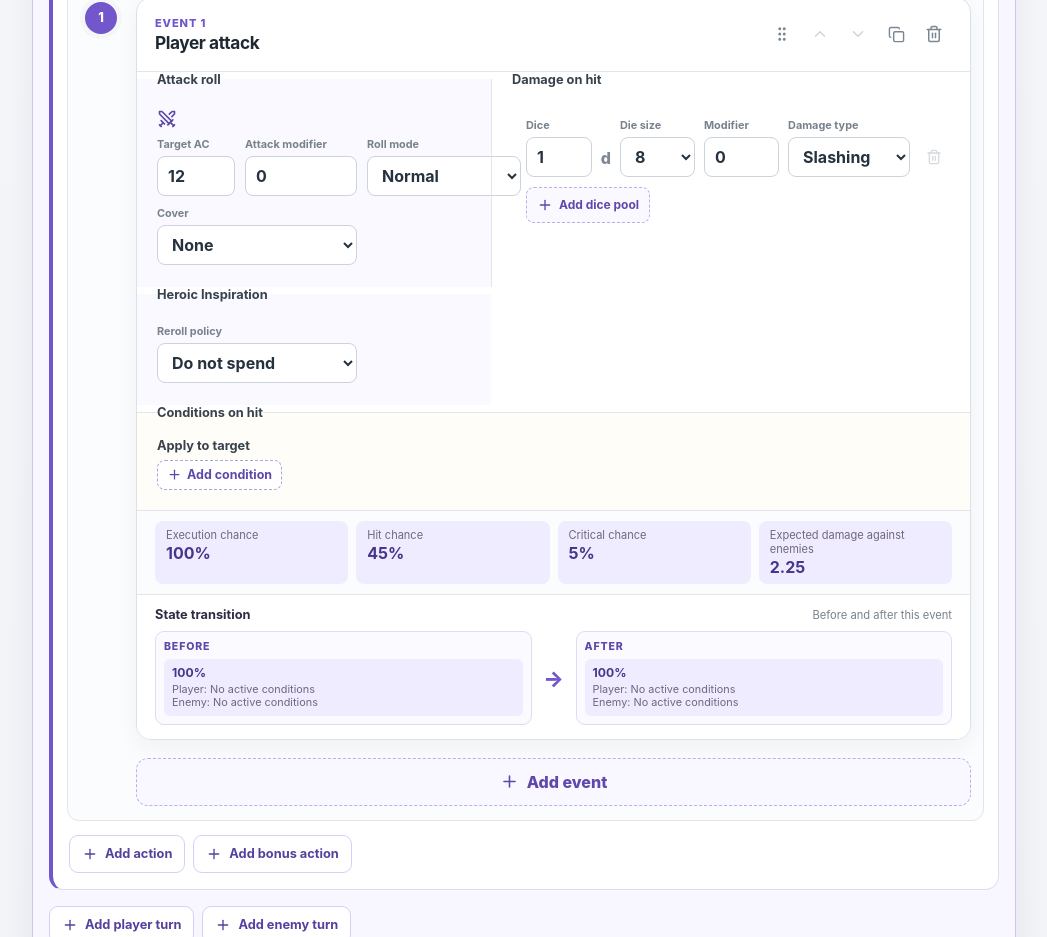
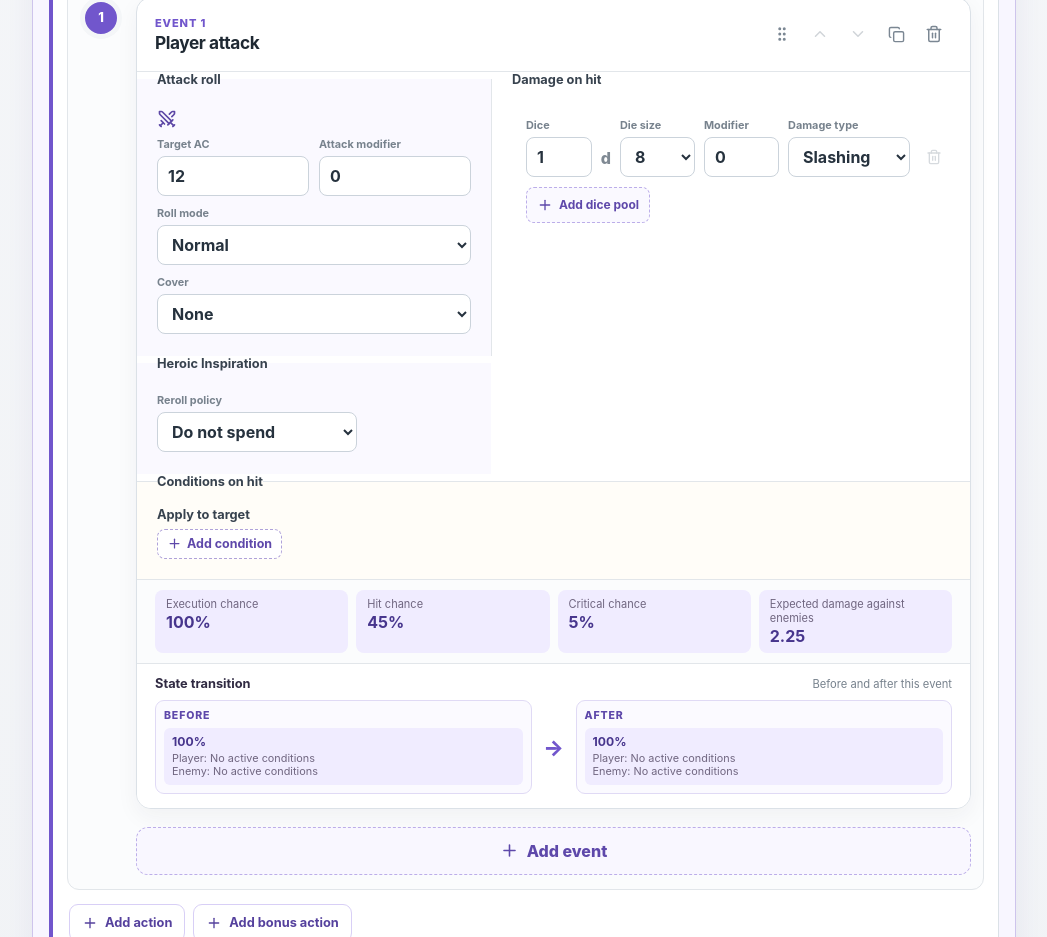
Before and after one commit to mbarkley/crunch-lab, a React (Vite) app: page / in a window 1280 px wide. Shown: the part 1420-2357 px from the top of the page, without its empty margins (116-1163 px from the left). Built offline with nearby package versions, Linux system fonts and the light colour scheme.

Commit message:
Reflow constrained attack roll controls

```diff
--- a/src/App.css
+++ b/src/App.css
@@ -1142,6 +1142,10 @@ input[aria-invalid='true'] {
   grid-column: span 2;
 }
 
+.attack-roll-section {
+  container-type: inline-size;
+}
+
 .inspiration-section .roll-fields .field:first-child {
   min-width: 170px;
 }
@@ -1264,6 +1268,17 @@ input[aria-invalid='true'] {
   .attack-body .damage-section {
     border-top: 1px solid #e2e6ea;
     border-left: 0;
+  }
+}
+
+@container (max-width: 430px) {
+  .attack-roll-section .roll-fields {
+    grid-template-columns: repeat(2, minmax(0, 1fr));
+  }
+
+  .attack-roll-section .roll-fields .field:nth-child(3),
+  .attack-roll-section .roll-fields .field:last-child {
+    grid-column: 1 / -1;
   }
 }
 
--- a/src/App.tsx
+++ b/src/App.tsx
@@ -1176,7 +1176,7 @@ function AttackRollFields({ event, errors, update }: FieldProps) {
     return null
   }
   return (
-    <fieldset className="roll-section">
+    <fieldset className="roll-section attack-roll-section">
       <legend>Attack roll</legend>
       <Swords aria-hidden="true" size={20} />
       <div className="roll-fields">
```
